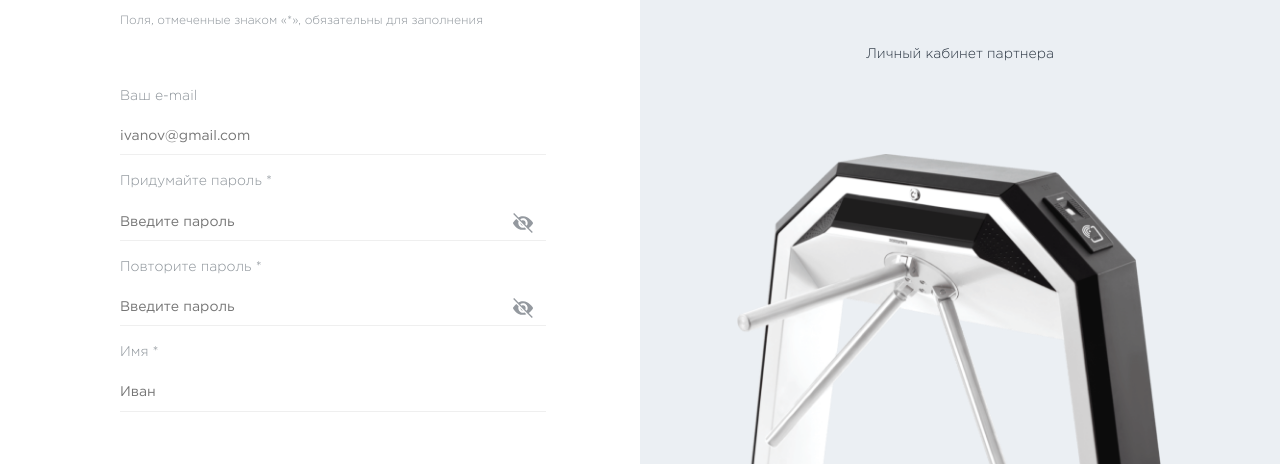
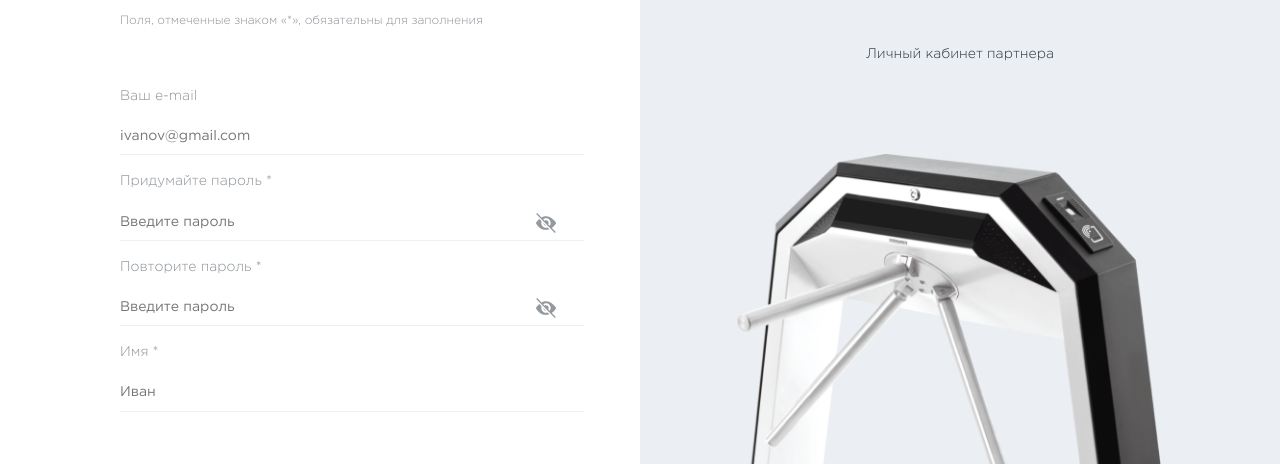
Before and after one commit to PavelPavells/private-cabinet-ts, a React (Create React App) app: page /register in a window 1280 px wide. Shown: the part 155-619 px from the top of the page. Built offline with nearby package versions, Linux system fonts and the light colour scheme; a web font is replaced by a local one.

Commit message:
[24.06.2020; Fix Styles Form, Outliers. Add Animation Placeholder, Scrolling in Register Page; Commiter: Pavel Smirnov]

```diff
--- a/src/components/auth/Auth.scss
+++ b/src/components/auth/Auth.scss
@@ -18,13 +18,13 @@
 }
 /* Track */
 .scroll::-webkit-scrollbar-track {
-  box-shadow: inset 0 0 5px $brandPantonSubText;
+  box-shadow: inset 0 0 5px transparent;
   width: 1px;
   border-radius: 15px;
 }
 /* Handle */
 .scroll::-webkit-scrollbar-thumb {
-  background: $brandPantonSubText;
+  background: $brandPantonFonts;
   border-radius: 10px;
 }
 /* Handle on hover */
@@ -65,13 +65,15 @@
     }
 
     &__forms {
-      width: 70%;
+      //width: 87%;
       height: 70vh;  // сделать правильно! Разница в высоте форм влияет на положение нижнего блока с текстом
+      margin-right: 4px;
       display: flex;
       flex-direction: column;
       overflow-y: scroll;
       font-family: $code;
       margin-left: 120px;
+      //border: 1px solid red;
 
       &__header {
         height: 3vh;
@@ -97,7 +99,8 @@
 
     &__input {
       position: relative;
-      width: 95%;
+      width: 90%;
+      //margin-right: 40px;
       //height: 40px;
       border: 0;
       outline: 0;
@@ -107,19 +110,20 @@
       padding: 0.7rem 0;
       font-size: 14px;
       font-family: $code;
+      //border: 1px solid red;
     }
 
-    .auth__input::-webkit-input-placeholder       {text-indent: 0px;   transition: text-indent 0.5s ease-in;}
-    .auth__input::-moz-placeholder                {text-indent: 0px;   transition: text-indent 0.5s ease-in;}
-    .auth__input:-moz-placeholder                 {text-indent: 0px;   transition: text-indent 0.5s ease-in;}
-    .auth__input:-ms-input-placeholder            {text-indent: 0px;   transition: text-indent 0.5s ease-in;}
-    .auth__input:focus::-webkit-input-placeholder {text-indent: 500px; transition: text-indent 0.5s ease-in;}
-    .auth__input:focus::-moz-placeholder          {text-indent: 500px; transition: text-indent 0.5s ease-in;}
-    .auth__input:focus:-moz-placeholder           {text-indent: 500px; transition: text-indent 0.5s ease-in;}
-    .auth__input:focus:-ms-input-placeholder      {text-indent: 500px; transition: text-indent 0.5s ease-in;}
+    // .auth__input::-webkit-input-placeholder       {text-indent: 0px;   transition: text-indent 0.5s ease-in;}
+    // .auth__input::-moz-placeholder                {text-indent: 0px;   transition: text-indent 0.5s ease-in;}
+    // .auth__input:-moz-placeholder                 {text-indent: 0px;   transition: text-indent 0.5s ease-in;}
+    // .auth__input:-ms-input-placeholder            {text-indent: 0px;   transition: text-indent 0.5s ease-in;}
+    // .auth__input:focus::-webkit-input-placeholder {text-indent: 500px; transition: text-indent 0.5s ease-in;}
+    // .auth__input:focus::-moz-placeholder          {text-indent: 500px; transition: text-indent 0.5s ease-in;}
+    // .auth__input:focus:-moz-placeholder           {text-indent: 500px; transition: text-indent 0.5s ease-in;}
+    // .auth__input:focus:-ms-input-placeholder      {text-indent: 500px; transition: text-indent 0.5s ease-in;}
 
     &__options {
-      width: 95%;
+      width: 90%;
     }
 
     &__error {
@@ -261,7 +265,7 @@
 .inaccess {
   display: block;
   position: absolute;
-  right: 35px;
+  right: 80px;
   width: 20px;
   height: 20px;
   background: url('../../images/eye-inaccess.svg') no-repeat center;
@@ -270,7 +274,7 @@
 .access {
   display: block;
   position: absolute;
-  right: 35px;
+  right: 80px;
   width: 20px;
   height: 20px;
   background: url('../../images/eye-access.svg') no-repeat center;
```
